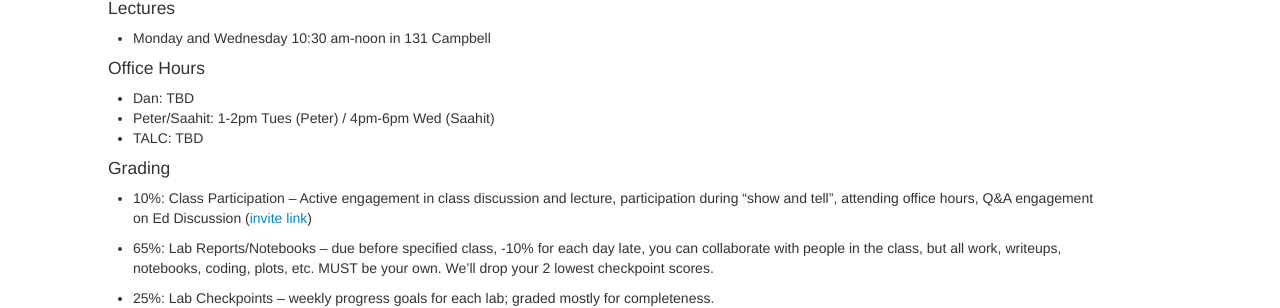
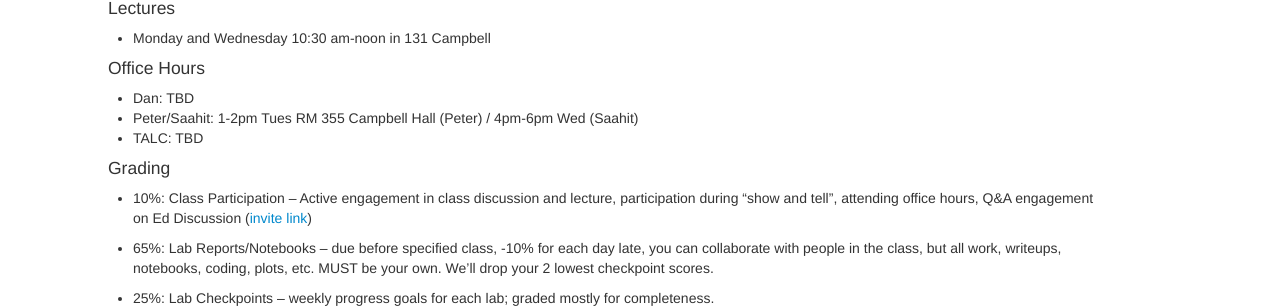
Before and after one commit to ucb-datalab/ucb-datalab.github.io, a Jekyll site: the page built from index.md, in a window 1280 px wide. Shown: the part 1010-1318 px from the top of the page. Built offline with Jekyll 4.4.1, drawn with Linux system fonts in a browser that asks for light colours.

Commit message:
add peter's OH room #

```diff
--- a/index.md
+++ b/index.md
@@ -84,7 +84,7 @@ TBD
 #### Office Hours
 
 * Dan: TBD
-* Peter/Saahit: 1-2pm Tues (Peter) / 4pm-6pm Wed (Saahit)
+* Peter/Saahit: 1-2pm Tues RM 355 Campbell Hall (Peter) / 4pm-6pm Wed (Saahit)
 * TALC: TBD
 
 <!--
```
